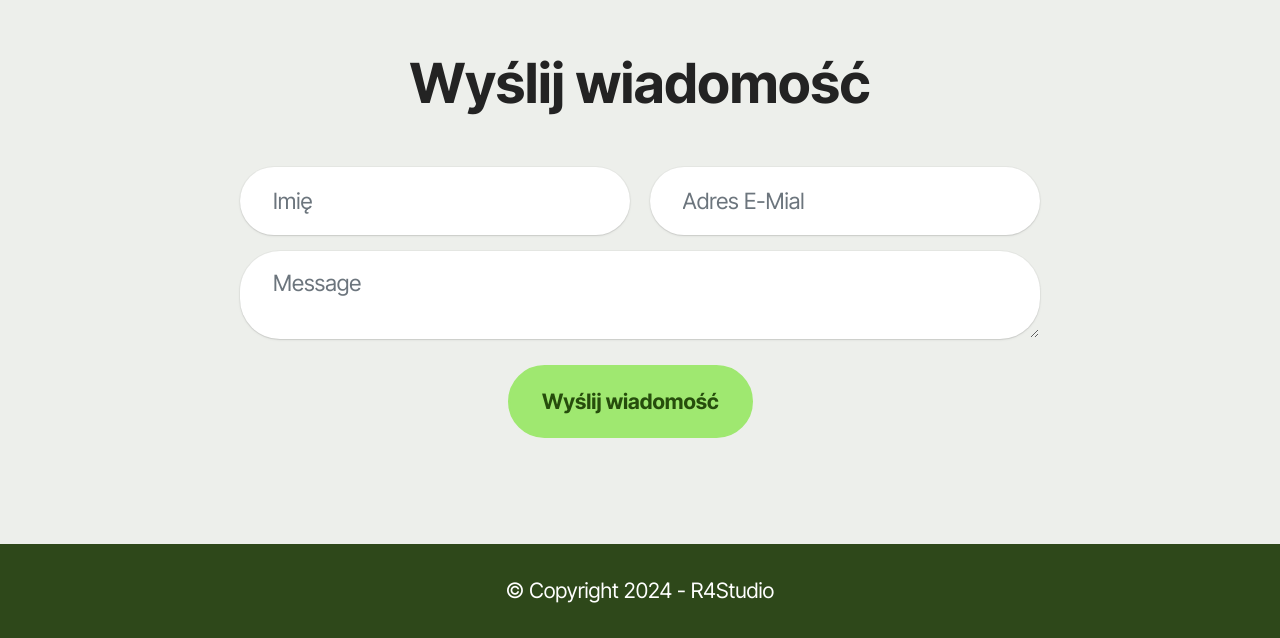
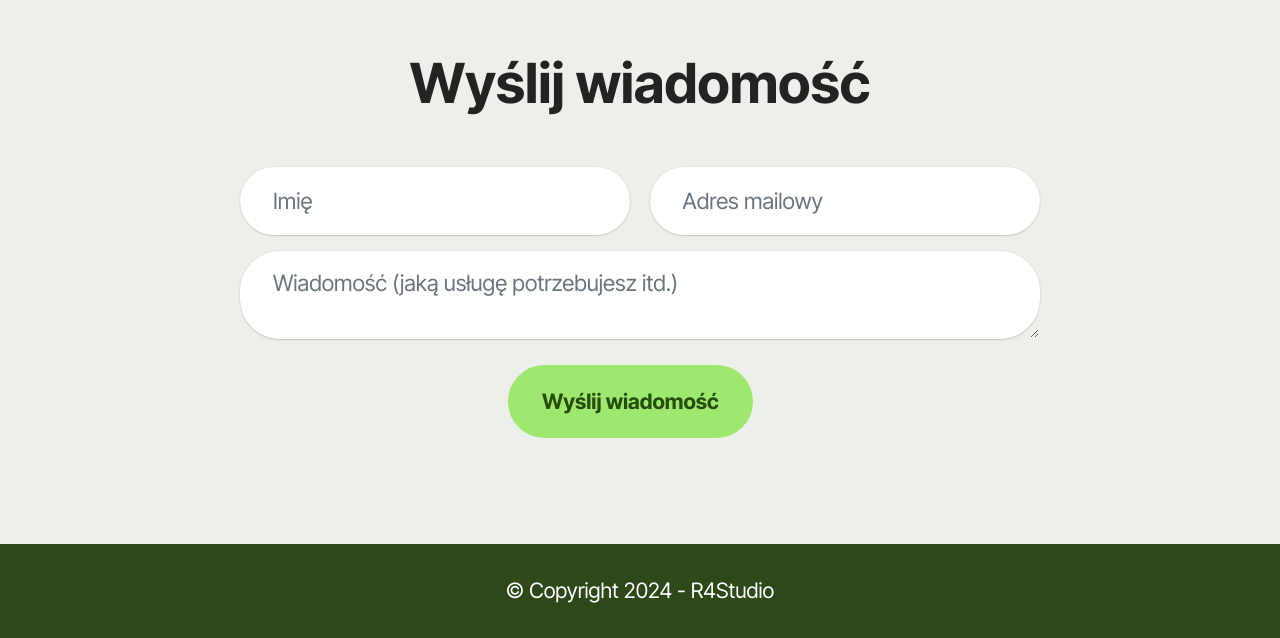
Before and after one commit to reqqqel/reqqelweb, a plain HTML site: page index.html in a window 1280 px wide. Shown: the part 3019-3657 px from the top of the page. Drawn offline with Linux system fonts and the light colour scheme.

Commit message:
Poprawka formularza
Naprawiono błąd z "e-mial" na "e-mail"
dodano

```diff
--- a/index.html
+++ b/index.html
@@ -260,11 +260,11 @@
                             <input type="text" name="name" placeholder="Imię" data-form-field="name" class="form-control" value="" id="name-form02-6">
                         </div>
                         <div class="col-md col-sm-12 form-group mb-3" data-for="email">
-                            <input type="email" name="email" placeholder="Adres E-Mial" data-form-field="email" class="form-control" value="" id="email-form02-6">
+                            <input type="email" name="email" placeholder="Adres mailowy" data-form-field="email" class="form-control" value="" id="email-form02-6">
                         </div>
 
                         <div class="col-12 form-group mb-3" data-for="textarea">
-                            <textarea name="textarea" placeholder="Message" data-form-field="textarea" class="form-control" id="textarea-form02-6"></textarea>
+                            <textarea name="textarea" placeholder="Wiadomość (jaką usługę potrzebujesz itd.)" data-form-field="textarea" class="form-control" id="textarea-form02-6"></textarea>
                         </div>
                         <div class="col-lg-12 col-md-12 col-sm-12 align-center mbr-section-btn"><button type="submit" class="btn btn-primary display-7">Wyślij wiadomość</button></div>
                     </div>
```
